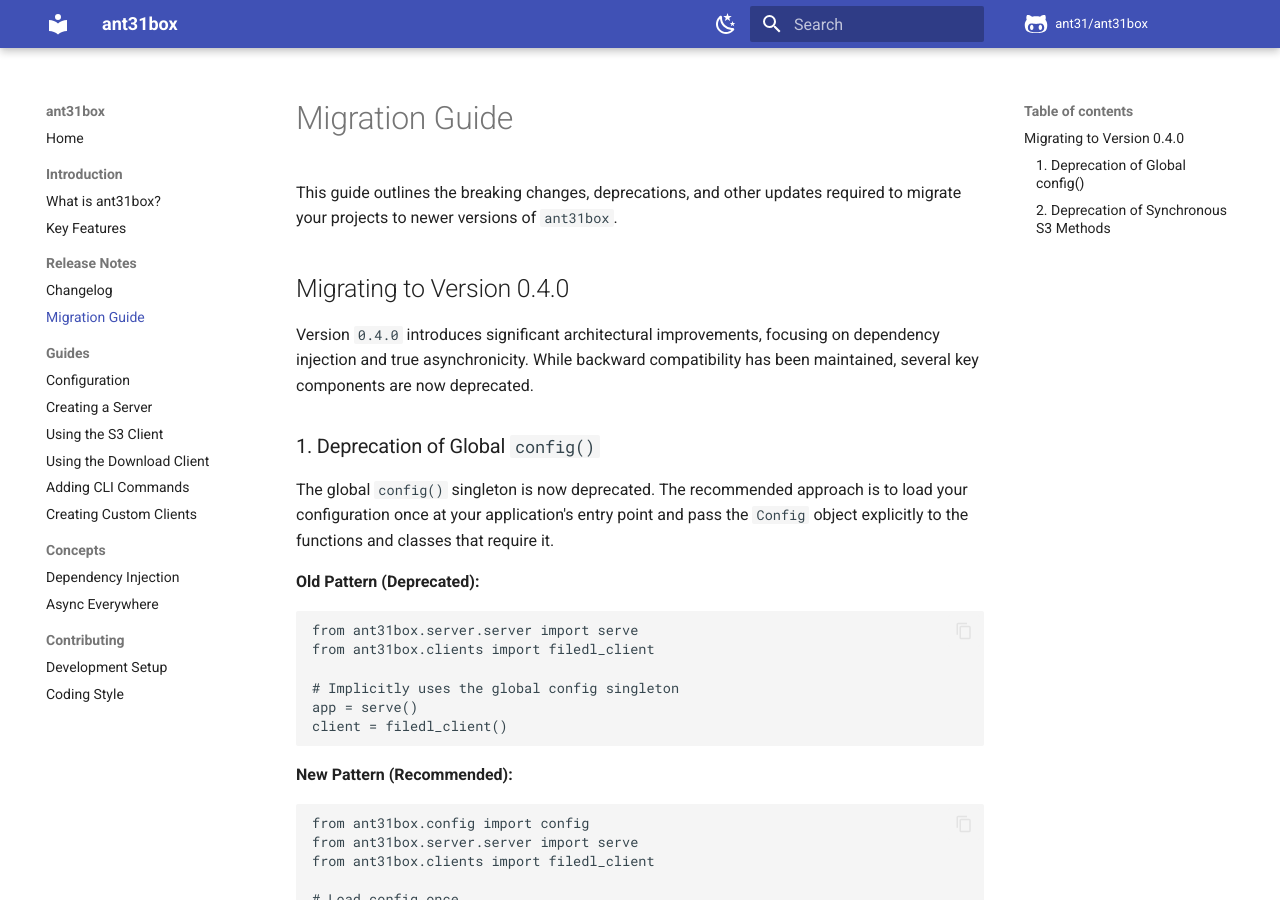
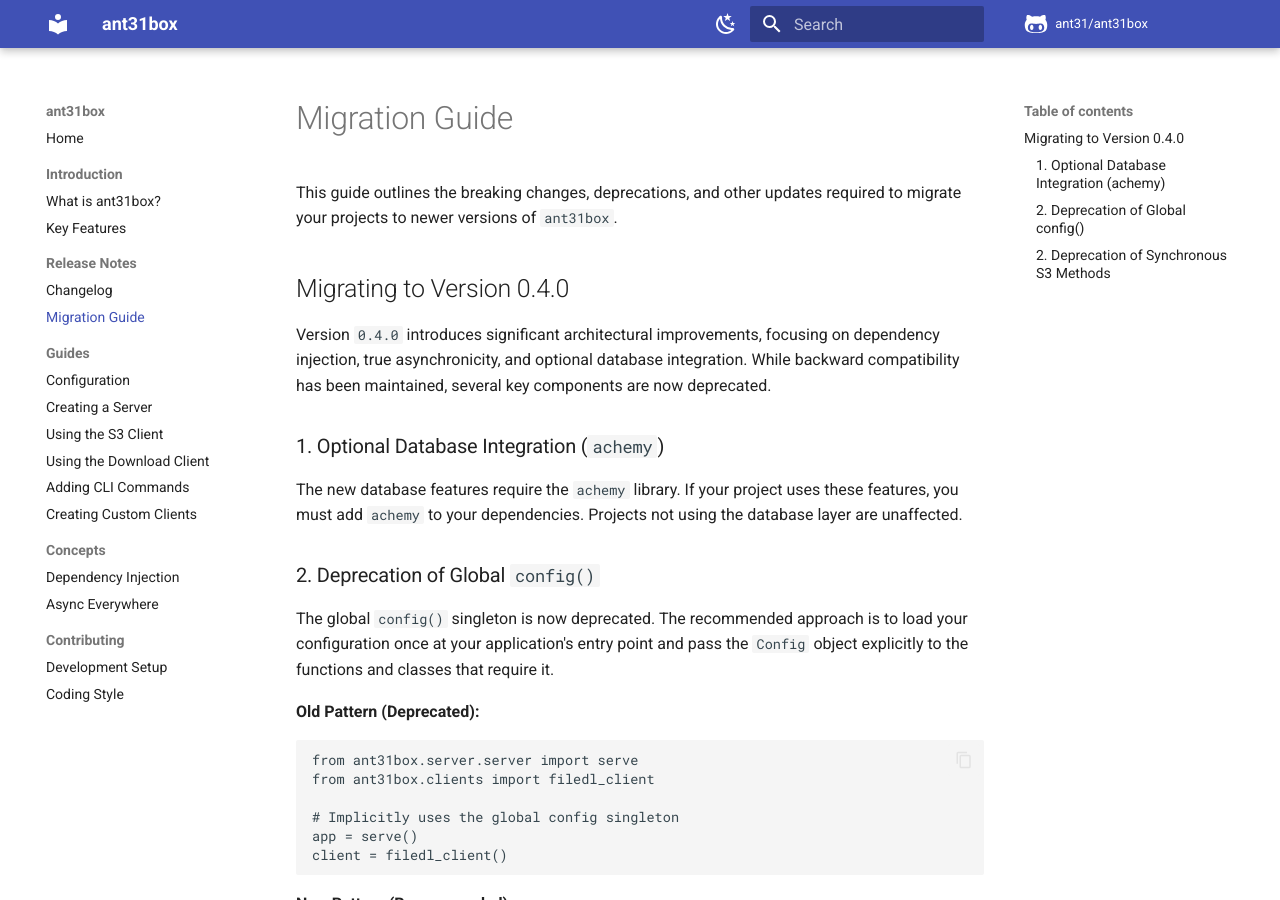
Before and after one commit to ant31/ant31box, an MkDocs documentation site: the page built from docs/migration.md, in a window 1280 px wide and 900 px high. Built offline with MkDocs 1.6.1 and Material for MkDocs 9.7.7, drawn with Linux system fonts in a browser that asks for light colours; comment, search, counter and statistics services are not loaded.

Commit message:
x:docs: Update changelog and migration guide for database and seeding features

```diff
--- a/docs/migration.md
+++ b/docs/migration.md
@@ -4,9 +4,13 @@ This guide outlines the breaking changes, deprecations, and other updates requir
 
 ## Migrating to Version 0.4.0
 
-Version `0.4.0` introduces significant architectural improvements, focusing on dependency injection and true asynchronicity. While backward compatibility has been maintained, several key components are now deprecated.
+Version `0.4.0` introduces significant architectural improvements, focusing on dependency injection, true asynchronicity, and optional database integration. While backward compatibility has been maintained, several key components are now deprecated.
 
-### 1. Deprecation of Global `config()`
+### 1. Optional Database Integration (`achemy`)
+
+The new database features require the `achemy` library. If your project uses these features, you must add `achemy` to your dependencies. Projects not using the database layer are unaffected.
+
+### 2. Deprecation of Global `config()`
 
 The global `config()` singleton is now deprecated. The recommended approach is to load your configuration once at your application's entry point and pass the `Config` object explicitly to the functions and classes that require it.
 
```
Also changed, not shown: docs/changelog.md (+2 -0 lines).
